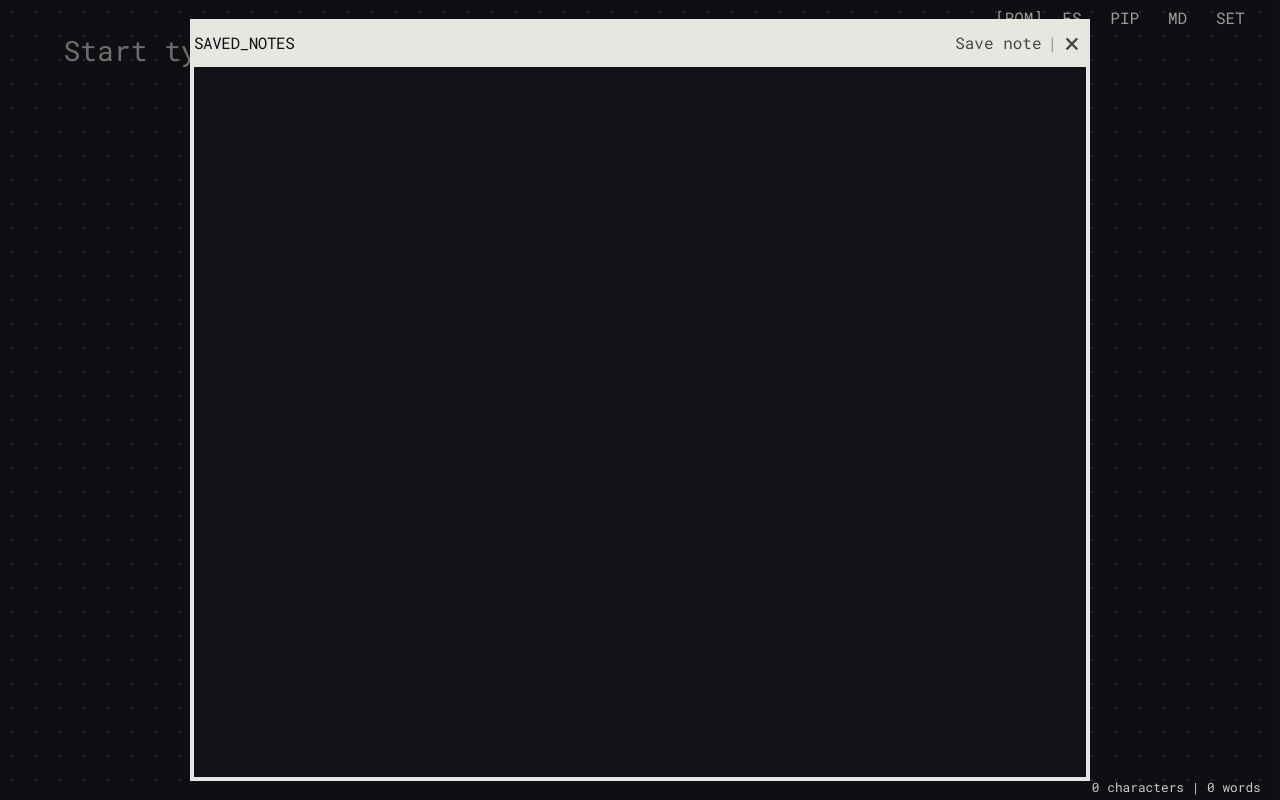
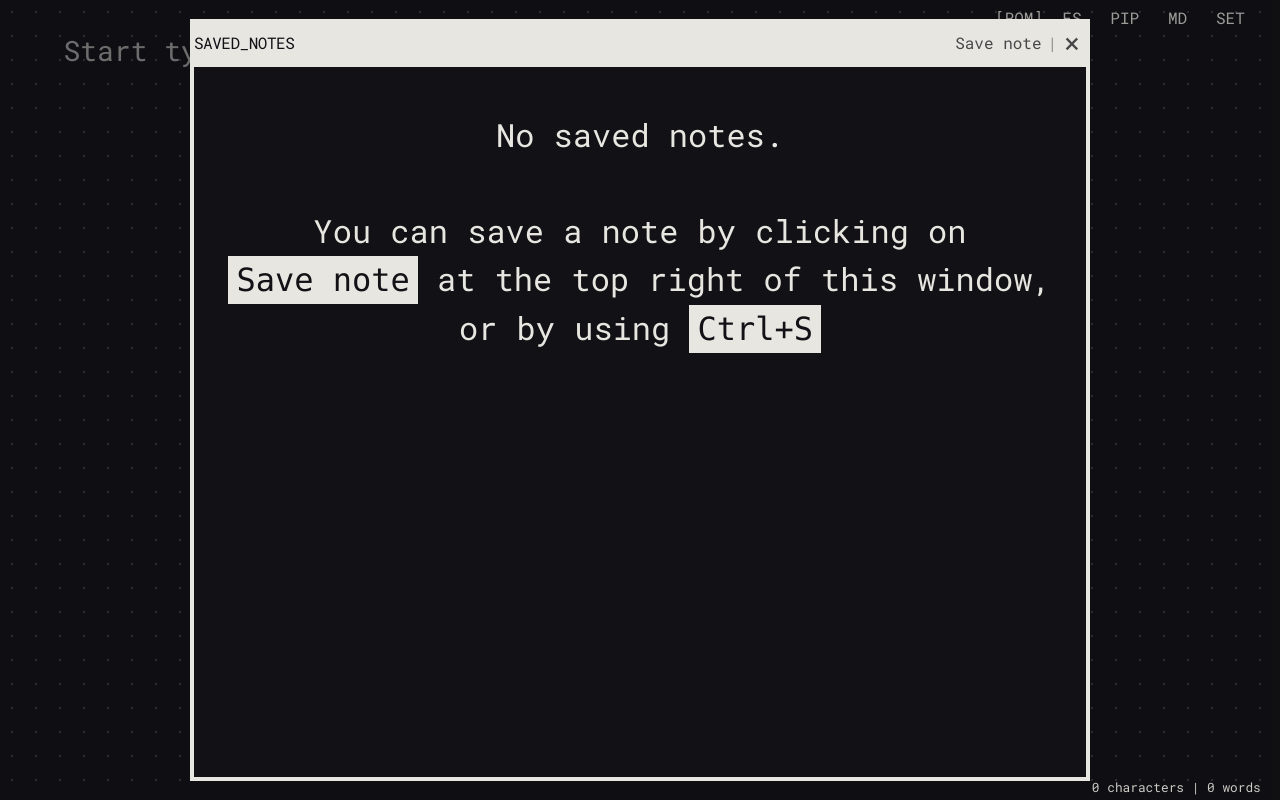
Before and after one commit to UnaiYecora/notepad, a website built with Vite: page index.html in a window 1280 px wide. Both pictures are taken after a click on the button "ROM". Built offline with nearby package versions, Linux system fonts and the light colour scheme.

Commit message:
feat: Saved notes placeholder

```diff
--- a/src/main.js
+++ b/src/main.js
@@ -223,6 +223,8 @@ function saveSnapshot() {
 
 function renderSnapshots() {
 	snapshotList.innerHTML = '';
+
+	if (snapshots.length > 0) {
 		snapshots.forEach(snap => {
 			const li = document.createElement('li');
 			li.className = 'snapshot-item';
@@ -238,6 +240,11 @@ function renderSnapshots() {
 		`;
 			snapshotList.appendChild(li);
 		});
+	} else {
+		snapshotList.innerHTML = /*html*/`
+			<li class="empty-storage">No saved notes. <br><br> You can save a note by clicking on <code>Save note</code> at the top right of this window, or by using <code>Ctrl+S</code></li>
+		`;
+	}
 
 	// Attach event listeners to dynamically created buttons
 	document.querySelectorAll('.btn-restore').forEach(btn => {
--- a/src/scss/_main.scss
+++ b/src/scss/_main.scss
@@ -274,6 +274,17 @@ dialog#modalSnapshots {
 		overscroll-behavior: contain;
 	}
 
+	.empty-storage {
+		font-size: clamp(1.2rem, 0.7586rem + 2.2069vw, 2rem);
+		padding: 1rem;
+		text-align: center;
+		margin-block: auto;
+
+		code{
+			display: inline-block;
+		}
+	}
+
 	li.snapshot-item {
 		display: flex;
 		gap: 1rem;
```
Lines whose indentation alone changed are shown as unchanged.
